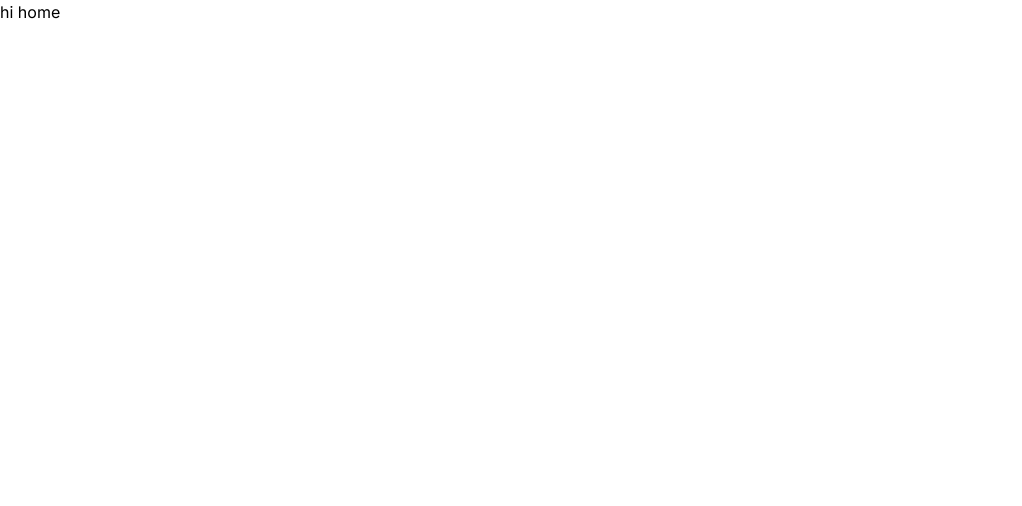
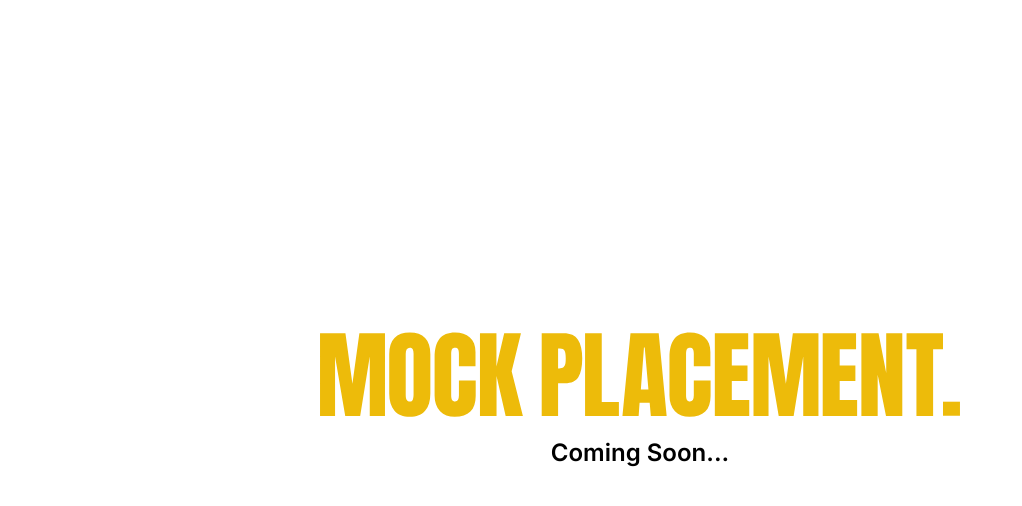
Before and after one commit to ajithrt007/mock-placement, a Next.js app: page / in a window 1280 px wide. Shown: the top 506 px of the page, without its empty margins (0-1022 px from the left). Built offline with nearby package versions, Linux system fonts and the light colour scheme.

Commit message:
campusPage added

```diff
--- /dev/null
+++ b/src/app/campus/page.tsx
@@ -0,0 +1,12 @@
+'use client'
+import { useRouter } from 'next/navigation'
+
+export default function Campus(){
+    const router = useRouter()
+    router.push('https://empty-toque-418.notion.site/MOCK-PLACEMENT-b7a1461b58a8430a8a7ed8cce33e6a85')
+    return(
+        <div className="flex flex-col gap-5 items-center justify-center w-screen h-screen">
+            <p className="text-xl font-semibold">Redirecting..</p>
+        </div>
+    )
+}
--- a/src/app/page.tsx
+++ b/src/app/page.tsx
@@ -1,8 +1,8 @@
-
 export default function Home() {
   return (
-    <div>
-      hi home
+    <div className="flex flex-col gap-5 items-center justify-center w-screen h-screen">
+      <img src="/mockplacement-yellow.svg" alt="" className='sm:w-[50%] w-[80%]'/>
+      <p className="text-2xl font-semibold">Coming Soon...</p>
     </div>
   )
 }
```
